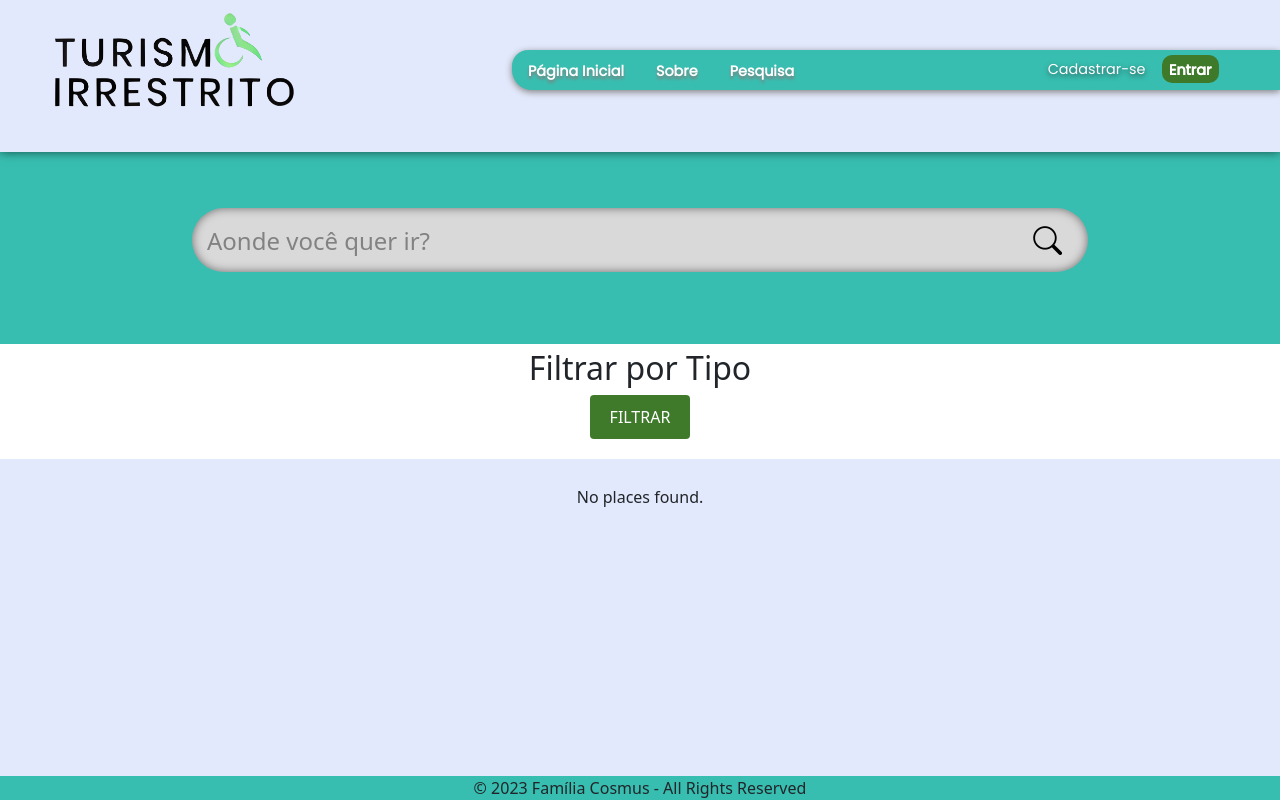
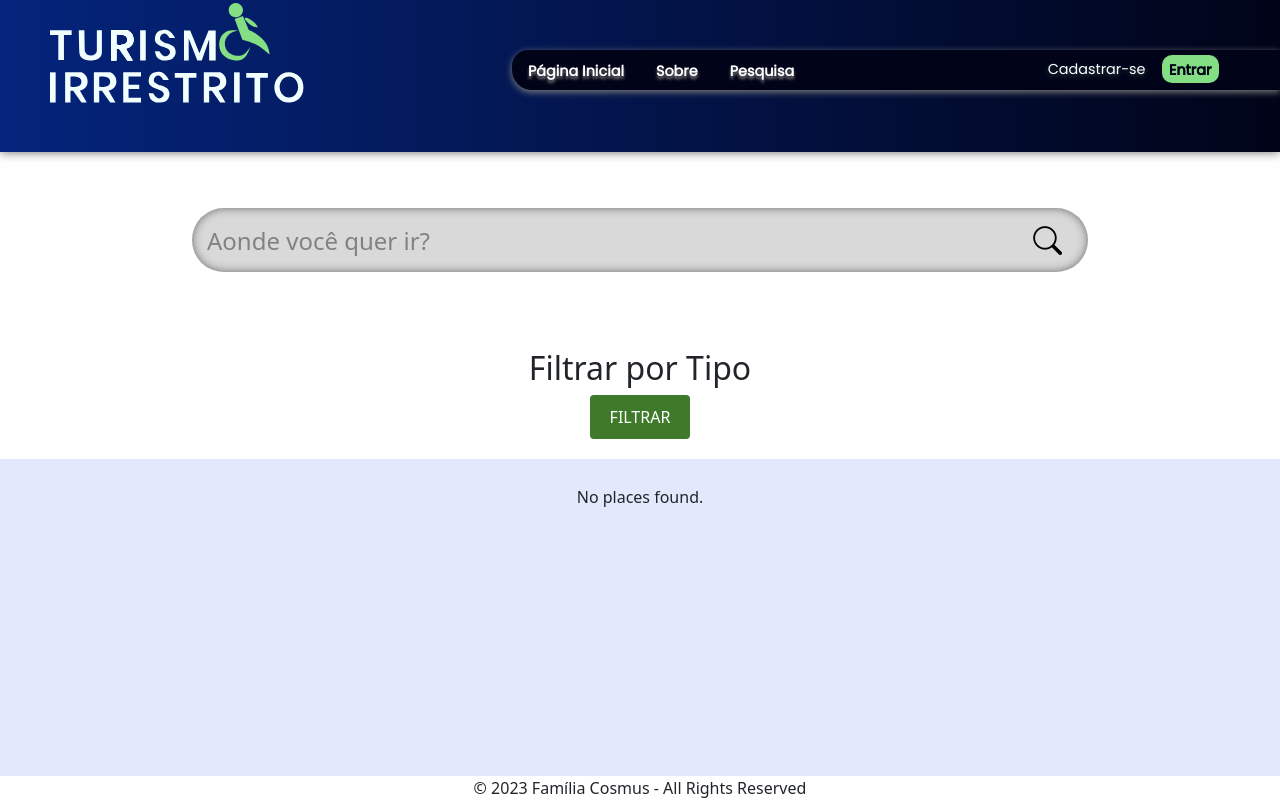
Before and after one commit to FelipeSantanaC/Turismo-Irrestrito, a Django app: page /results/ in a window 1280 px wide. Run offline with Django 4.2, Linux system fonts and the light colour scheme; data that the repository does not hold is empty; some libraries are stand-ins or nearby versions.

Commit message:
Alteração de Cores
Não foquei em ajeitar medidas e distâncias, vou fazer isso em uma task separada

```diff
--- a/authRst/myapp/static/css/style.css
+++ b/authRst/myapp/static/css/style.css
@@ -15,7 +15,7 @@ body {
   padding: 10px;
   padding-right: 0;
   padding-left: 50px;
-  background-color: #e3e9fc;
+  background-image: linear-gradient(to right, #04247C , #010418);
   display: flex;
   align-items: center;
   justify-content: space-between;
@@ -32,7 +32,6 @@ body {
   text-align: center;
   height: 3vh;
   margin-top: auto;
-  background-color: #37beb0;
 }
 .recomendations {
   background-color: #e3e9fc;
@@ -86,7 +85,7 @@ a.tag {
 
 .nav-bar {
   margin-bottom: 1.5vh;
-  background-color: #37beb0;
+  background-color: #010418;
   right: 0;
   height: 5vh;
   width: 60vw;
@@ -103,7 +102,7 @@ a.tag {
 
 .nav-bar-button {
   color: white;
-  background-color: #37beb0;
+  background-color: #010418;
   border: 0;
   height: 3.5vh;
   border-radius: 10px;
@@ -165,7 +164,7 @@ a.tag {
 
 #register-button {
   color: white;
-  background-color: #37beb0;
+  background-color: #010418;
   border: 0;
   font-family: "Poppins";
   font-weight: 100;
@@ -174,8 +173,8 @@ a.tag {
 }
 
 #login-button {
-  background-color: #3e7a29;
-  color: white;
+  background-color: #84DF84;
+  color: #010418;
   min-width: 1.5vw;
   border: 0;
   text-shadow: 0 0;
@@ -435,12 +439,19 @@ a.tag {
   object-fit: cover;
 }
 
+.main-screen-bottom{
+  background-color: #c2e2f5;
+  background-image: url( "../images/MainScreenBottomVector.svg" );
+  Background-repeat: no-repeat;
+  background-size: cover;
+  width: 100%;
+}
+
 .search-area {
   min-height: 100%;
   /* margin-bottom: -50px; */
   padding-bottom: 50px;
   height: 24vh;
-  background-color: #37beb0;
   display: flex;
   flex-direction: column;
   justify-content: baseline;
--- a/authRst/myapp/templates/base.html
+++ b/authRst/myapp/templates/base.html
@@ -6,7 +6,7 @@
       <div class="logo-container">
         <img
           id="logo"
-          src="../static/images/logo-back.png"
+          src="../static/images/LogoVetor.svg"
           alt="logo do Turrismo Irrestrito"
         />
       </div>
@@ -56,7 +56,7 @@
       <div class="container-fluid">
         <a class="navbar-brand" href="#"
           ><img
-            src="static/images/logo-back.png"
+            src="../static/images/LogoVetor.svg"
             alt="logo do Turrismo Irrestrito"
             width="70"
             height="40"
--- a/authRst/myapp/templates/popup/complementInfo_popup_other_start.html
+++ b/authRst/myapp/templates/popup/complementInfo_popup_other_start.html
@@ -2,7 +2,7 @@
   <div class="left-complement">
     <img
       id="logo-popup"
-      src="../../static/images/logo-back.png"
+      src="../../static/images/LogoVetor.svg"
       alt="logo do Turismo Irrestrito"
     />
     <div class="wizardTracking">
--- a/authRst/myapp/templates/popup/complementInfo_popup_pcd_start.html
+++ b/authRst/myapp/templates/popup/complementInfo_popup_pcd_start.html
@@ -3,7 +3,7 @@
   <div class="left-complement esquerda-cadastro">
     <img
       id="logo-popup"
-      src="../../static/images/logo-back.png"
+      src="../../static/images/LogoVetor.svg"
       alt="logo do Turismo Irrestrito"
     />
     <div class="wizardTracking">
--- a/authRst/myapp/templates/popup/register_popup.html
+++ b/authRst/myapp/templates/popup/register_popup.html
@@ -8,7 +8,7 @@
       <div class="esquerda-cadastro">
         <img
           id="logo-cadastro"
-          src="../../static/images/logo-back.png"
+          src="../../static/images/LogoVetor.svg"
           alt="logo do Turismo Irrestrito"
         />
         <h2 class="poppins-font" id="h2-esquerda">Bem vindo de volta</h2>
--- a/authRst/myapp/templates/results.html
+++ b/authRst/myapp/templates/results.html
@@ -72,7 +72,7 @@
         {% endfor %} -->
       <div class="card-container">
         {% if data %} {% for local in data %}
-        <div class="card" style="background-color: #a0a3a9">
+        <div class="card" style="background-color: #558BE2">
           <div class="image-overlay">
             <!-- <h1>{{local}}</h1> -->
             {% if local.foto_url %}
```
Also changed, not shown: other parts of authRst/myapp/static/css/style.css (+23 -16 lines), authRst/myapp/templates/home.html (+5 -5 lines), authRst/myapp/static/images/LogoVetor.svg (added), authRst/myapp/static/images/MainScreenBottomVector.svg (added).
